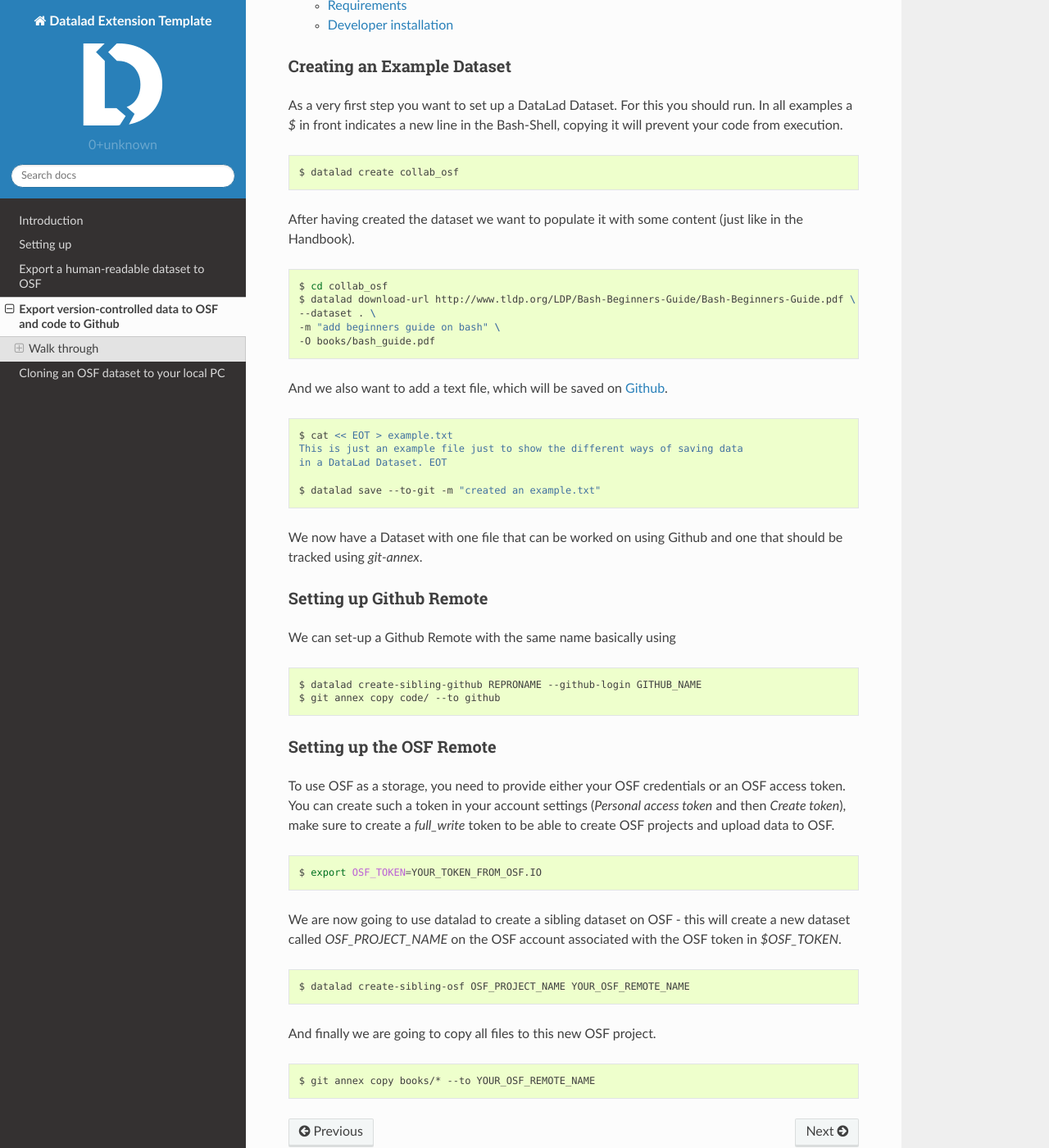
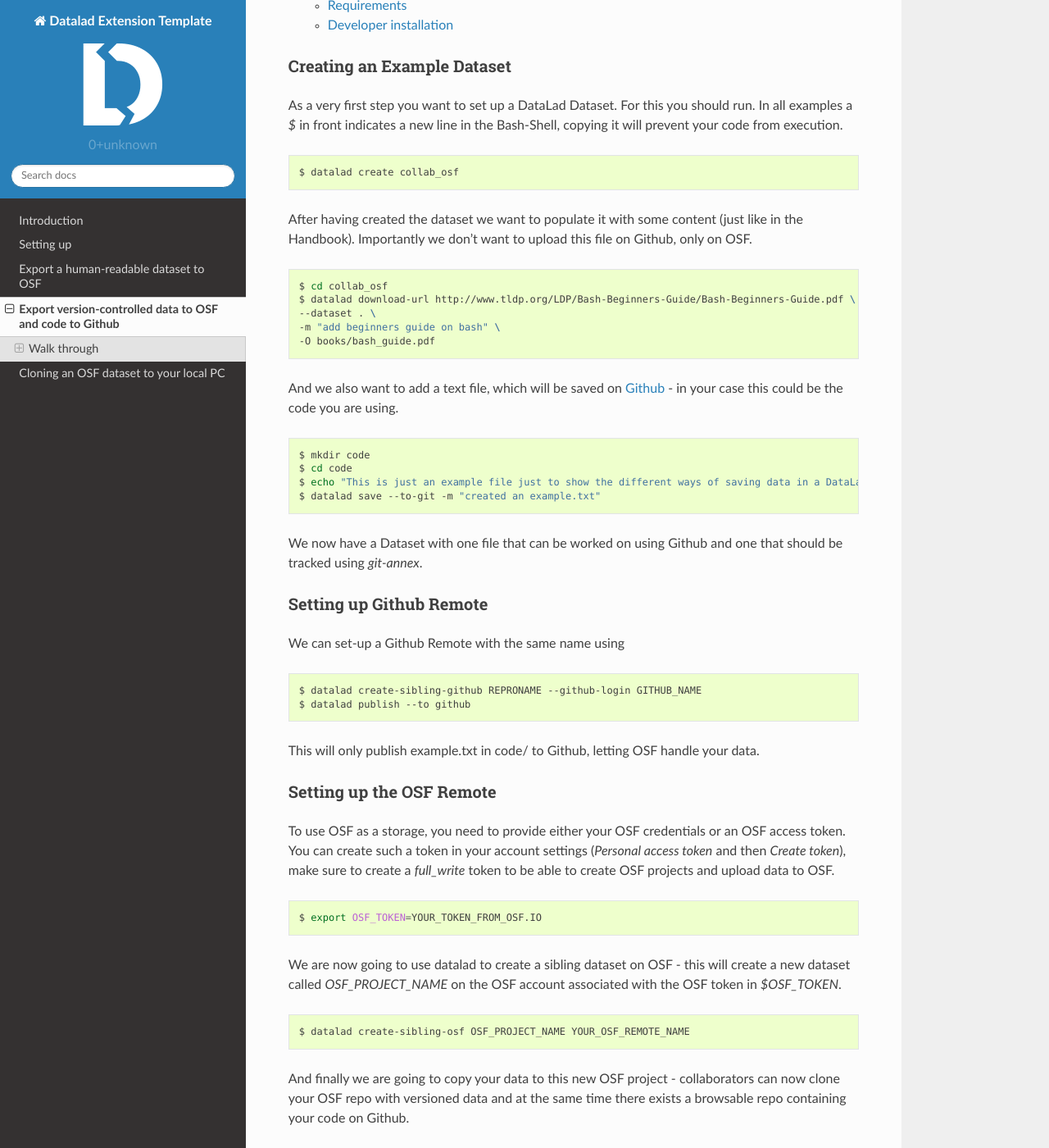
Before and after one commit to datalad/datalad-osf, a Sphinx documentation site: the page built from docs/source/exportdatacode.rst, in a window 1280 px wide and 1400 px high, scrolled down 608 px. Shown: the whole window at 82% size. Built offline with Sphinx 7.4.7 and the Read the Docs theme 2.0.0, drawn with Linux system fonts in a browser that asks for light colours; pages that are not in the unit, such as notebooks, are missing from menus.

Commit message:
make example work again

```diff
--- a/docs/source/exportdatacode.rst
+++ b/docs/source/exportdatacode.rst
@@ -1,3 +1,4 @@
+
 Export version-controlled data to OSF and code to Github
 ********************************************************
 
@@ -37,7 +38,7 @@
     $ datalad create collab_osf
 
 After having created the dataset we want to populate it with some content (just
-like in the Handbook).
+like in the Handbook). Importantly we don't want to upload this file on Github, only on OSF.
 
 .. code-block:: bash
 
@@ -47,14 +48,13 @@
     -m "add beginners guide on bash" \
     -O books/bash_guide.pdf
 
-And we also want to add a text file, which will be saved on Github_.
+And we also want to add a text file, which will be saved on Github_ - in your case this could be the code you are using.
 
 .. code-block:: bash
 
-    $ cat << EOT > example.txt
-    This is just an example file just to show the different ways of saving data
-    in a DataLad Dataset. EOT
-
+    $ mkdir code
+    $ cd code
+    $ echo "This is just an example file just to show the different ways of saving data in a DataLad Dataset." > example.txt
     $ datalad save --to-git -m "created an example.txt"
 
 We now have a Dataset with one file that can be worked on using Github and one
@@ -63,12 +63,14 @@
 Setting up Github Remote
 ^^^^^^^^^^^^^^^^^^^^^^^^
 
-We can set-up a Github Remote with the same name basically using
+We can set-up a Github Remote with the same name using
 
 .. code-block:: bash
 
     $ datalad create-sibling-github REPRONAME --github-login GITHUB_NAME
-    $ git annex copy code/ --to github
+    $ datalad publish --to github
+
+This will only publish example.txt in code/ to Github, letting OSF handle your data.
 
 Setting up the OSF Remote
 ^^^^^^^^^^^^^^^^^^^^^^^^^
@@ -86,11 +88,11 @@
 
     $ datalad create-sibling-osf OSF_PROJECT_NAME YOUR_OSF_REMOTE_NAME
 
-And finally we are going to copy all files to this new OSF project.
+And finally we are going to copy your data to this new OSF project - collaborators can now clone your OSF repo with versioned data and at the same time there exists a browsable repo containing your code on Github.
 
 .. code-block:: bash
 
-    $ git annex copy books/* --to YOUR_OSF_REMOTE_NAME
+    $ git annex copy . --to YOUR_OSF_REMOTE_NAME
 
 
 .. _OSF: https://www.osf.io/
```
